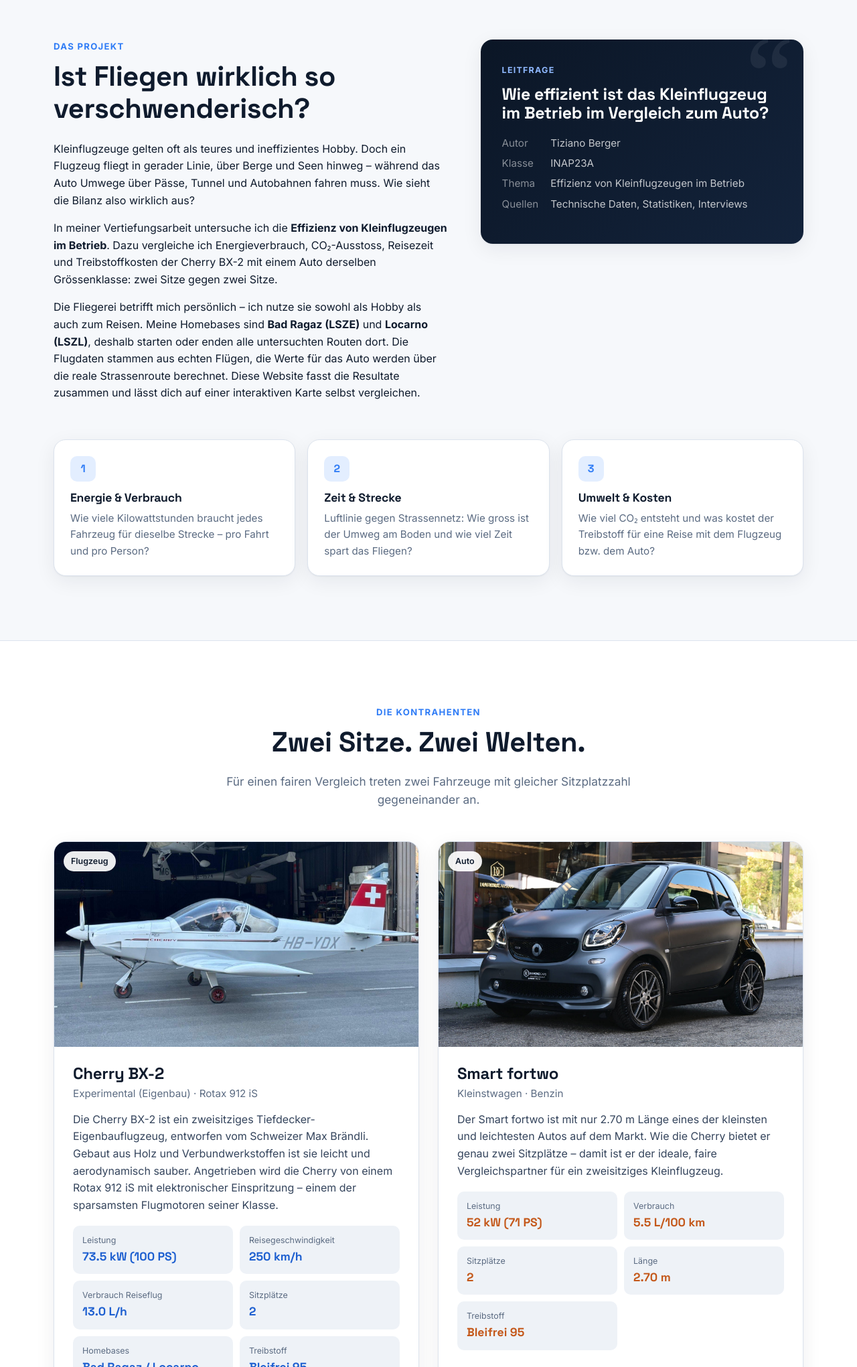
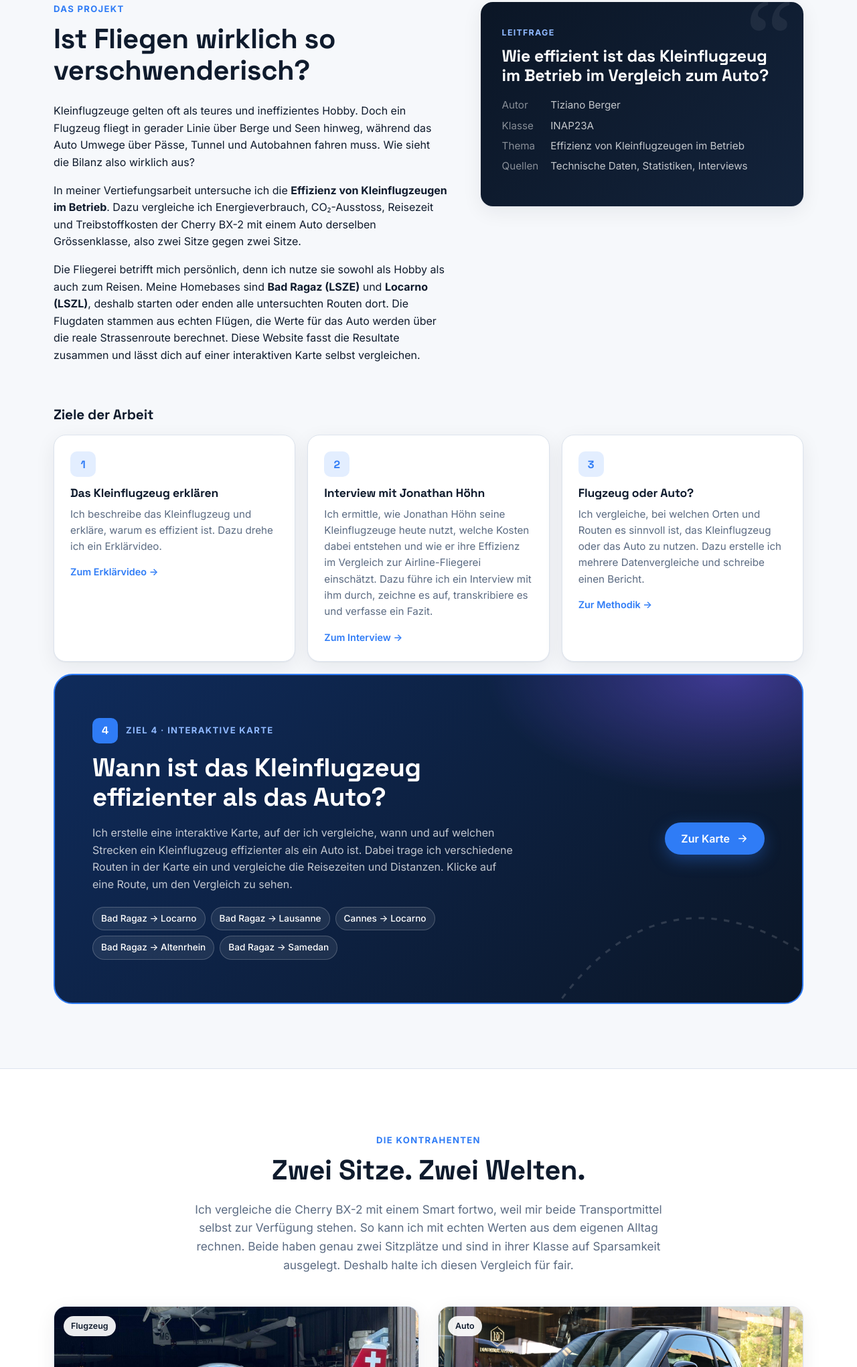
Before and after one commit to random744/FlyOrDrive, a plain HTML site: page index.html in a window 1280 px wide. Shown: the part 759-2800 px from the top of the page at 67% size. Drawn offline with Linux system fonts and the light colour scheme.

Commit message:
add new route and adjust design options

```diff
--- a/assets/css/style.css
+++ b/assets/css/style.css
@@ -448,3 +448,38 @@ details.params summary { cursor: pointer; padding: 12px 0; font-weight: 600; fon
   .specs { grid-template-columns: 1fr 1fr; }
   .map-hint { white-space: normal; text-align: center; width: calc(100% - 32px); }
 }
+
+/* =====================================================================
+   Ziel 4 – Interaktive Karte hervorheben
+   ===================================================================== */
+.goals-title { font-size: 1.3rem; margin: 48px 0 0; }
+.goals-title + .pillars { margin-top: 18px; }
+.cta.goal4 { margin-top: 18px; border: 2px solid var(--plane); }
+.goal4-head { display: flex; align-items: center; gap: 12px; margin-bottom: 14px; }
+.goal4-head .num {
+  width: 38px; height: 38px; border-radius: 10px; display: grid; place-items: center;
+  background: var(--plane); color: #fff; font-weight: 700; font-family: var(--font-head);
+}
+.goal4-label { font-size: .82rem; font-weight: 700; letter-spacing: .1em; text-transform: uppercase; color: #8fb8ff; }
+.goal4-routes { list-style: none; padding: 0; margin: 20px 0 0; display: flex; flex-wrap: wrap; gap: 8px; }
+.goal4-routes a {
+  display: inline-block; color: #fff; text-decoration: none; font-size: .85rem; font-weight: 500;
+  padding: 6px 12px; border-radius: 999px; background: rgba(255,255,255,.08); border: 1px solid rgba(255,255,255,.2);
+}
+.goal4-routes a:hover { background: rgba(255,255,255,.16); }
+
+.nav-links a.nav-map { background: var(--plane); color: #fff; margin-left: 6px; }
+.nav-links a.nav-map:hover { background: #2a6fe0; }
+
+.goal-badge {
+  display: inline-block; font-size: .72rem; font-weight: 700; letter-spacing: .06em; text-transform: uppercase;
+  color: var(--plane); background: var(--plane-soft); padding: 4px 10px; border-radius: 999px; margin-bottom: 8px;
+}
+
+/* etwas zurückhaltender */
+.hero::after { display: none; }
+.eyebrow .dot { box-shadow: none; }
+
+.pillar { display: flex; flex-direction: column; }
+.pillar-link { margin-top: 14px; font-size: .9rem; font-weight: 600; text-decoration: none; }
+.pillar-link:hover { text-decoration: underline; }
--- a/assets/js/config.js
+++ b/assets/js/config.js
@@ -37,7 +37,7 @@ window.FOD_CONFIG = {
     description:
       "Die Cherry BX-2 ist ein zweisitziges Tiefdecker-Eigenbauflugzeug, entworfen vom Schweizer " +
       "Max Brändli. Gebaut aus Holz und Verbundwerkstoffen ist sie leicht und aerodynamisch sauber. " +
-      "Angetrieben wird die Cherry von einem Rotax 912 iS mit elektronischer Einspritzung – " +
+      "Angetrieben wird die Cherry von einem Rotax 912 iS mit elektronischer Einspritzung, " +
       "einem der sparsamsten Flugmotoren seiner Klasse.",
   },
 
@@ -53,8 +53,8 @@ window.FOD_CONFIG = {
     image: "assets/img/smart-fortwo.jpg",
     description:
       "Der Smart fortwo ist mit nur 2.70 m Länge eines der kleinsten und leichtesten Autos auf dem Markt. " +
-      "Wie die Cherry bietet er genau zwei Sitzplätze – damit ist er der ideale, faire Vergleichspartner " +
-      "für ein zweisitziges Kleinflugzeug.",
+      "Wie die Cherry bietet er genau zwei Sitzplätze. Ich habe einen Smart zur Verfügung und kenne ihn " +
+      "aus dem Alltag. Darum ist er für mich der passende und faire Vergleichspartner für die Cherry.",
   },
 
   /* ---------- Flugplätze ----------
@@ -93,8 +93,7 @@ window.FOD_CONFIG = {
        { from: "LSZE", to: "LSZL", title: "Homebase zu Homebase", note: "…",
          flight: { minutes: 0, fuelL: 0, date: "2026-01-01" } },
 
-     Ideen für weitere Flüge: LSZE→LSZL, LSZE→LSZS Samedan, LSZE→LSZG Grenchen, LSZE→LSGG Genf,
-     LSZE→EDNY Friedrichshafen, LSZL→LSGS Sion, LSZL→LSZB Bern, LSZL→LSZF Birrfeld, LSZL→LIRJ Elba */
+     Ideen für weitere Flüge: LSZE→LSZG Grenchen, LSZE→LSGG Genf, LSZE→EDNY Friedrichshafen, LSZL→LSGS Sion, LSZL→LSZB Bern, LSZL→LSZF Birrfeld, LSZL→LIRJ Elba */
   routes: [
     { from: "LSZE", to: "LSZL", title: "Homebase zu Homebase", note: "Durchs Rheintal und über den San Bernardino.",
       via: [["Landquart", 46.967, 9.555], ["Chur", 46.850, 9.532], ["Thusis", 46.697, 9.440],
@@ -110,5 +109,13 @@ window.FOD_CONFIG = {
             ["NITAM", 45.1061, 7.1578], ["Laveno", 45.909, 8.616], ["Cannobio", 46.061, 8.698],
             ["Brissago", 46.120, 8.711]],
       flight: { minutes: 105, fuelL: 26.5, date: "2026-10-17" } },
+    { from: "LSZE", to: "LSZR", title: "Rheintal abwärts an den Bodensee", note: "Dem Rhein entlang via Balzers, Oberriet und Lustenau.",
+      via: [["Autobahnkreuz Sarganserland", 47.040, 9.458], ["Balzers", 47.066, 9.503],
+            ["Oberriet", 47.321, 9.567], ["Lustenau", 47.427, 9.658]],
+      flight: { minutes: 20, fuelL: 5.8, date: "2026-09-12" } },
+    { from: "LSZE", to: "LSZS", title: "Über den Julier ins Engadin", note: "Via Landquart und Chur über den Julierpass nach St. Moritz.",
+      via: [["Landquart", 46.967, 9.555], ["Chur", 46.850, 9.532], ["Julierpass", 46.472, 9.727],
+            ["St. Moritz", 46.498, 9.838]],
+      flight: { minutes: 25, fuelL: 8.5, date: "2026-10-12" } },
   ],
 };
--- a/assets/js/main.js
+++ b/assets/js/main.js
@@ -79,6 +79,14 @@
 
   document.getElementById("year").textContent = new Date().getFullYear();
 
+  /* Ziel 4: geflogene Routen als Links zur Karte */
+  const byIcao = Object.fromEntries(cfg.airfields.map((f) => [f.icao, f]));
+  const placeOf = (icao) => byIcao[icao].place || byIcao[icao].name;
+  document.getElementById("goalRoutes").innerHTML = cfg.routes
+    .filter((r) => byIcao[r.from] && byIcao[r.to] && r.flight && r.flight.minutes > 0)
+    .map((r) => `<li><a href="karte.html#${r.from}-${r.to}">${placeOf(r.from)} → ${placeOf(r.to)}</a></li>`)
+    .join("");
+
   /* Einblend-Animation */
   const io = new IntersectionObserver((entries) => {
     entries.forEach((en) => {
--- a/index.html
+++ b/index.html
@@ -3,7 +3,7 @@
 <head>
   <meta charset="utf-8">
   <meta name="viewport" content="width=device-width, initial-scale=1">
-  <title>FlyOrDrive – Kleinflugzeug vs. Auto</title>
+  <title>FlyOrDrive · Kleinflugzeug vs. Auto</title>
   <meta name="description" content="Wie effizient ist ein Kleinflugzeug im Betrieb im Vergleich zum Auto? Vertiefungsarbeit von Tiziano Berger: Cherry BX-2 vs. Smart fortwo.">
   <link rel="icon" href="assets/img/favicon.svg" type="image/svg+xml">
   <link rel="preconnect" href="https://fonts.googleapis.com">
@@ -25,10 +25,10 @@
       </button>
       <div class="nav-links" id="navLinks">
         <a href="#projekt">Projekt</a>
-        <a href="#fahrzeuge">Fahrzeuge</a>
+        <a href="#fahrzeuge">Transportmittel</a>
         <a href="#methodik">Methodik</a>
         <a href="#medien">Interview &amp; Video</a>
-        <a href="karte.html">Zur Karte</a>
+        <a href="karte.html" class="nav-map">Interaktive Karte</a>
       </div>
     </div>
   </nav>
@@ -37,11 +37,10 @@
   <header class="hero">
     <div class="container hero-grid">
       <div>
-        <span class="eyebrow"><span class="dot"></span>Vertiefungsarbeit · INAP23A</span>
         <h1>Fliegen oder fahren?<br><span class="grad">Effizienz im direkten Vergleich.</span></h1>
         <p class="lead">
           Wie effizient ist ein Kleinflugzeug im Betrieb im Vergleich zum Auto? Ich vergleiche das
-          Experimentalflugzeug Cherry BX-2 mit einem Smart fortwo – auf echten Strecken, mit echten Zahlen.
+          Experimentalflugzeug Cherry BX-2 mit einem Smart fortwo auf echten Strecken und mit echten Zahlen.
         </p>
         <div class="hero-actions">
           <a href="karte.html" class="btn btn-primary">
@@ -77,16 +76,16 @@
           </div>
           <p>
             Kleinflugzeuge gelten oft als teures und ineffizientes Hobby. Doch ein Flugzeug fliegt in
-            gerader Linie, über Berge und Seen hinweg – während das Auto Umwege über Pässe, Tunnel und
+            gerader Linie über Berge und Seen hinweg, während das Auto Umwege über Pässe, Tunnel und
             Autobahnen fahren muss. Wie sieht die Bilanz also wirklich aus?
           </p>
           <p>
             In meiner Vertiefungsarbeit untersuche ich die <strong>Effizienz von Kleinflugzeugen im Betrieb</strong>.
             Dazu vergleiche ich Energieverbrauch, CO₂-Ausstoss, Reisezeit und Treibstoffkosten der
-            Cherry BX-2 mit einem Auto derselben Grössenklasse: zwei Sitze gegen zwei Sitze.
+            Cherry BX-2 mit einem Auto derselben Grössenklasse, also zwei Sitze gegen zwei Sitze.
           </p>
           <p>
-            Die Fliegerei betrifft mich persönlich – ich nutze sie sowohl als Hobby als auch zum Reisen.
+            Die Fliegerei betrifft mich persönlich, denn ich nutze sie sowohl als Hobby als auch zum Reisen.
             Meine Homebases sind <strong>Bad Ragaz (LSZE)</strong> und <strong>Locarno (LSZL)</strong>, deshalb starten
             oder enden alle untersuchten Routen dort. Die Flugdaten stammen aus echten Flügen, die Werte
             für das Auto werden über die reale Strassenroute berechnet.
@@ -106,21 +105,44 @@
         </aside>
       </div>
 
+      <h3 class="goals-title" id="ziele">Ziele der Arbeit</h3>
       <div class="pillars">
         <div class="pillar reveal">
           <div class="num">1</div>
-          <h4>Energie &amp; Verbrauch</h4>
-          <p>Wie viele Kilowattstunden braucht jedes Fahrzeug für dieselbe Strecke – pro Fahrt und pro Person?</p>
+          <h4>Das Kleinflugzeug erklären</h4>
+          <p>Ich beschreibe das Kleinflugzeug und erkläre, warum es effizient ist. Dazu drehe ich ein Erklärvideo.</p>
+          <a class="pillar-link" href="#medien">Zum Erklärvideo →</a>
         </div>
         <div class="pillar reveal">
           <div class="num">2</div>
-          <h4>Zeit &amp; Strecke</h4>
-          <p>Luftlinie gegen Strassennetz: Wie gross ist der Umweg am Boden und wie viel Zeit spart das Fliegen?</p>
+          <h4>Interview mit Jonathan Höhn</h4>
+          <p>Ich ermittle, wie Jonathan Höhn seine Kleinflugzeuge heute nutzt, welche Kosten dabei entstehen und wie er ihre Effizienz im Vergleich zur Airline-Fliegerei einschätzt. Dazu führe ich ein Interview mit ihm durch, zeichne es auf, transkribiere es und verfasse ein Fazit.</p>
+          <a class="pillar-link" href="#medien">Zum Interview →</a>
         </div>
         <div class="pillar reveal">
           <div class="num">3</div>
-          <h4>Umwelt &amp; Kosten</h4>
-          <p>Wie viel CO₂ entsteht und was kostet der Treibstoff für eine Reise mit dem Flugzeug bzw. dem Auto?</p>
+          <h4>Flugzeug oder Auto?</h4>
+          <p>Ich vergleiche, bei welchen Orten und Routen es sinnvoll ist, das Kleinflugzeug oder das Auto zu nutzen. Dazu erstelle ich mehrere Datenvergleiche und schreibe einen Bericht.</p>
+          <a class="pillar-link" href="#methodik">Zur Methodik →</a>
+        </div>
+      </div>
+
+      <div class="cta goal4 reveal" id="ziel-4">
+        <svg class="cta-route" viewBox="0 0 400 200" fill="none" stroke="#fff" stroke-width="3" stroke-dasharray="8 10"><path d="M10 180 C 120 20, 260 20, 390 120"/></svg>
+        <div>
+          <div class="goal4-head">
+            <div class="num">4</div>
+            <span class="goal4-label">Ziel 4 · Interaktive Karte</span>
+          </div>
+          <h2>Wann ist das Kleinflugzeug effizienter als das Auto?</h2>
+          <p>Ich erstelle eine interaktive Karte, auf der ich vergleiche, wann und auf welchen Strecken ein Kleinflugzeug effizienter als ein Auto ist. Dabei trage ich verschiedene Routen in der Karte ein und vergleiche die Reisezeiten und Distanzen. Klicke auf eine Route, um den Vergleich zu sehen.</p>
+          <ul class="goal4-routes" id="goalRoutes"></ul>
+        </div>
+        <div class="cta-action">
+          <a href="karte.html" class="btn btn-primary">
+            Zur Karte
+            <svg viewBox="0 0 24 24" fill="none" stroke="currentColor" stroke-width="2.2" stroke-linecap="round" stroke-linejoin="round"><path d="M5 12h14M13 6l6 6-6 6"/></svg>
+          </a>
         </div>
       </div>
     </div>
@@ -132,7 +154,7 @@
       <div class="section-head center reveal">
         <span class="kicker">Die Kontrahenten</span>
         <h2>Zwei Sitze. Zwei Welten.</h2>
-        <p>Für einen fairen Vergleich treten zwei Fahrzeuge mit gleicher Sitzplatzzahl gegeneinander an.</p>
+        <p>Ich vergleiche die Cherry BX-2 mit einem Smart fortwo, weil mir beide Transportmittel selbst zur Verfügung stehen. So kann ich mit echten Werten aus dem eigenen Alltag rechnen. Beide haben genau zwei Sitzplätze und sind in ihrer Klasse auf Sparsamkeit ausgelegt. Deshalb halte ich diesen Vergleich für fair.</p>
       </div>
 
       <div class="vehicles">
@@ -179,12 +201,12 @@
         <div class="method reveal">
           <div class="ico"><svg viewBox="0 0 24 24" fill="none" stroke="currentColor" stroke-width="2" stroke-linecap="round"><path d="M3 12h18M12 3l9 9-9 9"/></svg></div>
           <h4>Strecke</h4>
-          <p>Flugzeug: tatsächlich geflogene Distanz (sonst Luftlinie + 5 %). Auto: echte Strassenroute zwischen denselben Flugplätzen (OpenStreetMap).</p>
+          <p>Beim Flugzeug zählt die tatsächlich geflogene Strecke entlang der Wegpunkte. Beim Auto ist es die echte Strassenroute zwischen denselben Flugplätzen (OpenStreetMap).</p>
         </div>
         <div class="method reveal">
           <div class="ico"><svg viewBox="0 0 24 24" fill="none" stroke="currentColor" stroke-width="2" stroke-linecap="round"><circle cx="12" cy="12" r="9"/><path d="M12 7v5l3 2"/></svg></div>
           <h4>Zeit</h4>
-          <p>Flugzeug: gemessene Flugzeit in der Luft. Auto: Fahrzeit laut Routenplaner, ohne Pausen und Stau.</p>
+          <p>Beim Flugzeug zählt die gemessene Flugzeit in der Luft. Beim Auto ist es die Fahrzeit laut Routenplaner, ohne Pausen und Stau.</p>
         </div>
         <div class="method reveal">
           <div class="ico"><svg viewBox="0 0 24 24" fill="none" stroke="currentColor" stroke-width="2" stroke-linecap="round" stroke-linejoin="round"><path d="M13 2 4 14h7l-1 8 9-12h-7z"/></svg></div>
@@ -194,31 +216,12 @@
         <div class="method reveal">
           <div class="ico"><svg viewBox="0 0 24 24" fill="none" stroke="currentColor" stroke-width="2" stroke-linecap="round"><path d="M7 18a4 4 0 0 1-.5-7.97A6 6 0 0 1 18 9a4.5 4.5 0 0 1-.5 9z"/></svg></div>
           <h4>CO₂</h4>
-          <p>2.37 kg CO₂ pro Liter Bleifrei 95 – für Flugzeug und Auto gleich.</p>
+          <p>2.37 kg CO₂ pro Liter Bleifrei 95. Dieser Wert gilt für Flugzeug und Auto gleich.</p>
         </div>
       </div>
       <div class="formula reveal">
         Energie<sub>Flugzeug</sub> = <b>getankte Liter</b> (gemessen) × 8.9 kWh/L<br>
         Energie<sub>Auto</sub> &nbsp;&nbsp;&nbsp;&nbsp;= <b>Strassendistanz</b> × 5.5 L/100 km / 100 × 8.9 kWh/L
-      </div>
-    </div>
-  </section>
-
-  <!-- CTA -->
-  <section style="padding-top:0">
-    <div class="container">
-      <div class="cta reveal">
-        <svg class="cta-route" viewBox="0 0 400 200" fill="none" stroke="#fff" stroke-width="3" stroke-dasharray="8 10"><path d="M10 180 C 120 20, 260 20, 390 120"/></svg>
-        <div>
-          <h2>Probiere es selbst aus</h2>
-          <p>Wähle eine Route auf der interaktiven Karte und sieh sofort, wie Flugzeug und Auto bei Energie, Zeit, CO₂ und Kosten abschneiden.</p>
-        </div>
-        <div class="cta-action">
-          <a href="karte.html" class="btn btn-primary">
-            Zur Karte
-            <svg viewBox="0 0 24 24" fill="none" stroke="currentColor" stroke-width="2.2" stroke-linecap="round" stroke-linejoin="round"><path d="M5 12h14M13 6l6 6-6 6"/></svg>
-          </a>
-        </div>
       </div>
     </div>
   </section>
@@ -229,7 +232,7 @@
       <div class="section-head reveal">
         <span class="kicker">Medien</span>
         <h2>Erklärvideo &amp; Interview</h2>
-        <p>Das Wichtigste in wenigen Minuten erklärt – und die Sicht eines Experten aus der Praxis.</p>
+        <p>Das Wichtigste in wenigen Minuten erklärt und dazu die Sicht eines Experten aus der Praxis.</p>
       </div>
       <div class="media-grid">
         <article class="media-card reveal">
```
Also changed, not shown: assets/js/map.js (+6 -6 lines), karte.html (+5 -4 lines).
